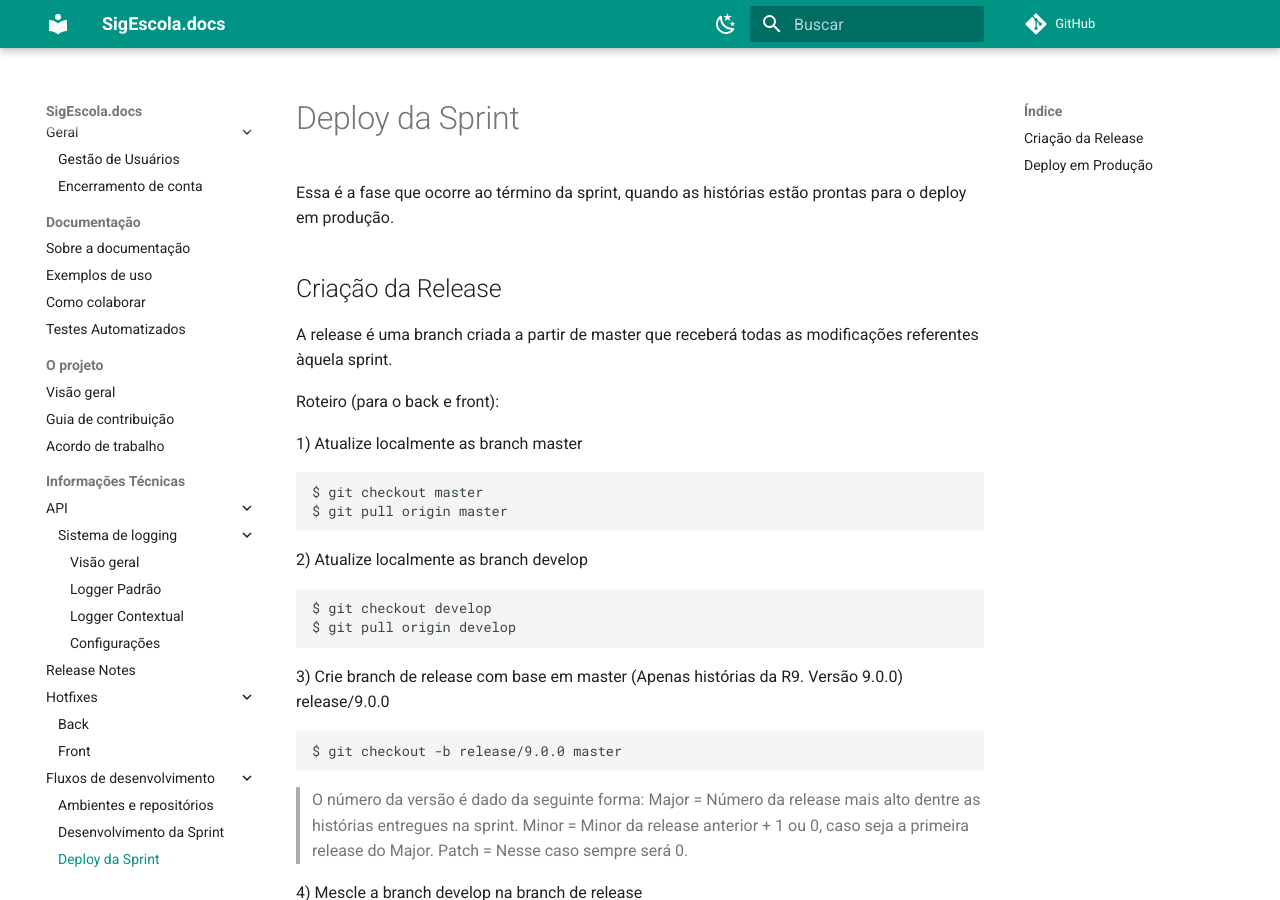
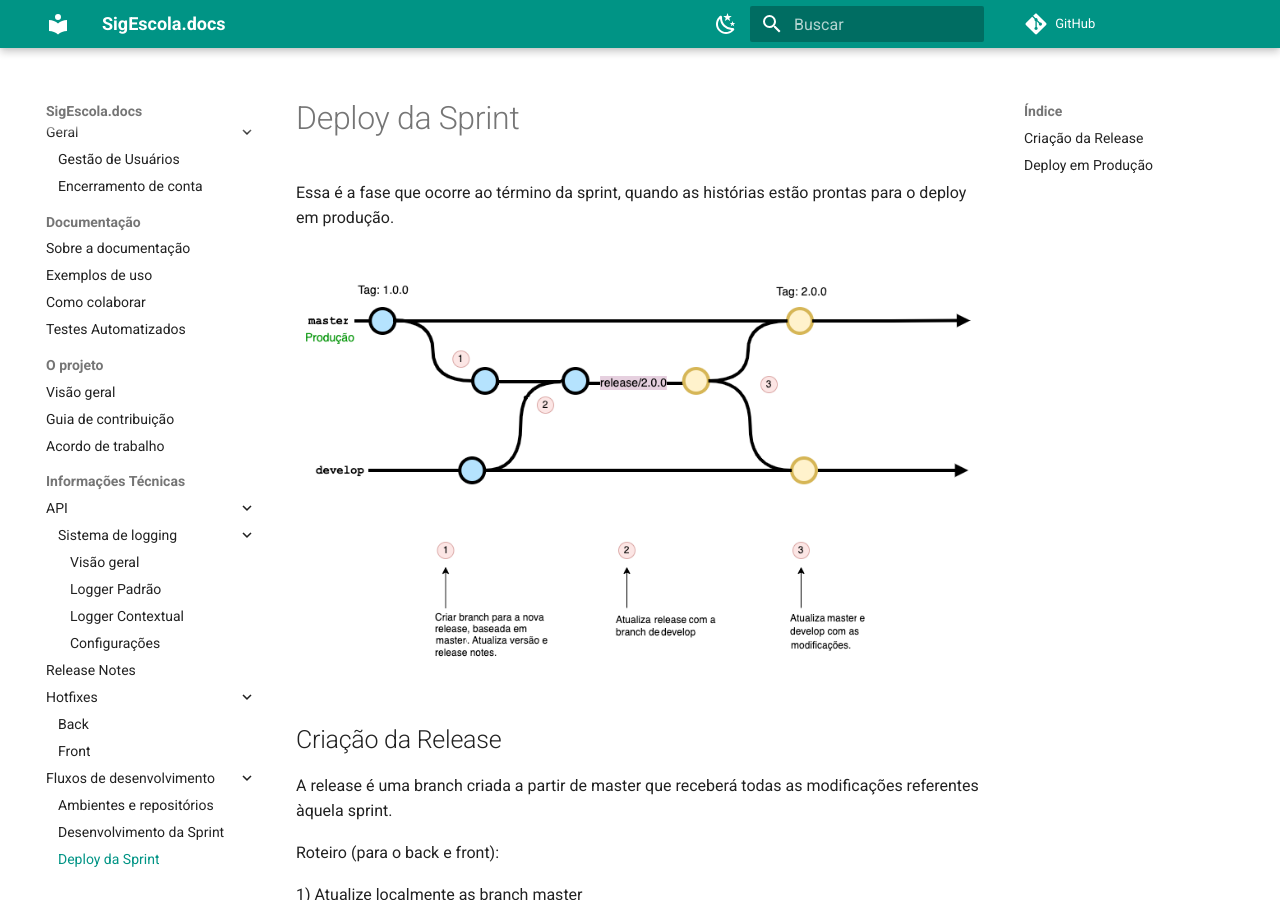
Before and after one commit to prefeiturasp/SME-PTRF-Docs, an MkDocs documentation site: the page built from docs/projeto/fluxos_desenvolvimento/deploy_sprint.md, in a window 1280 px wide and 900 px high. Built offline with MkDocs 1.6.1 and Material for MkDocs 9.7.7, drawn with Linux system fonts in a browser that asks for light colours; comment, search, counter and statistics services are not loaded.

Commit message:
docs(92439): Imagens fluxos desenvolvimento e deploy

```diff
--- a/docs/projeto/fluxos_desenvolvimento/deploy_sprint.md
+++ b/docs/projeto/fluxos_desenvolvimento/deploy_sprint.md
@@ -1,6 +1,8 @@
 # Deploy da Sprint
 
 Essa é a fase que ocorre ao término da sprint, quando as histórias estão prontas para o deploy em produção.
+
+![workflow-deploy.png](..%2F..%2Fimagens%2Fprojeto%2Ffluxos_desenvolvimento%2Fworkflow-deploy.png)
 
 ## Criação da Release
 A release é uma branch criada a partir de master que receberá todas as modificações referentes àquela sprint.
```
Also changed, not shown: docs/projeto/fluxos_desenvolvimento/desenvolvimento_sprint.md (+2 -0 lines), docs/imagens/projeto/fluxos_desenvolvimento/worflow-develop-homolog.png (added), docs/imagens/projeto/fluxos_desenvolvimento/workflow-deploy.png (added).
